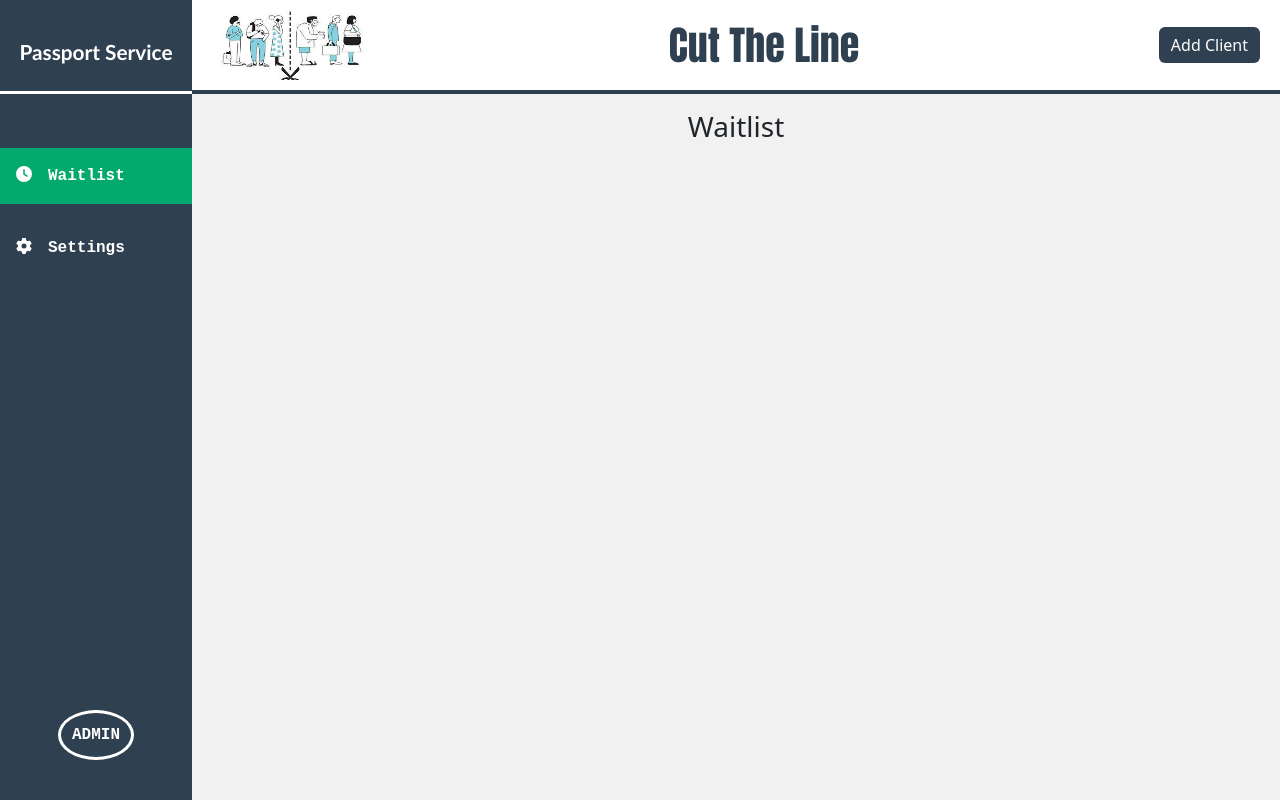
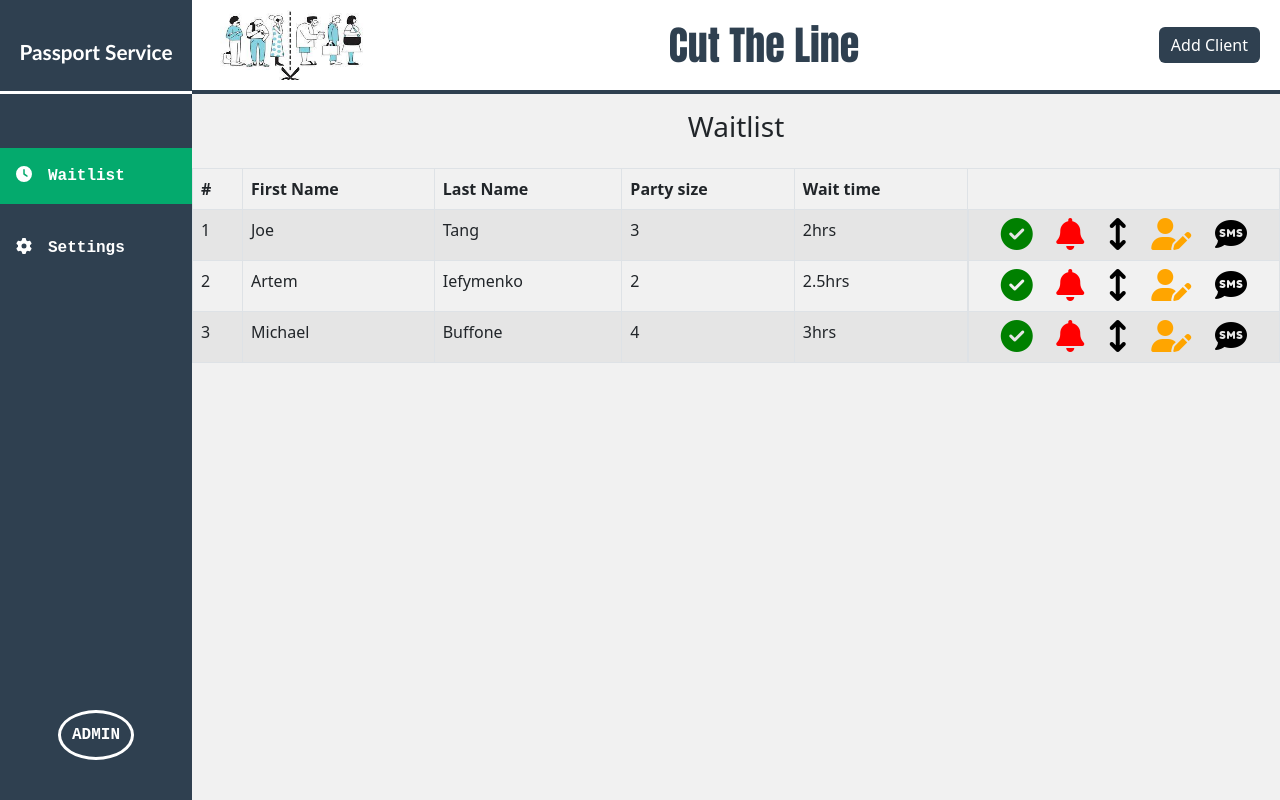
Before and after one commit to aiefymenko/cut-the-line, a React (Create React App) app in the folder client/: page /admin/waitlist in a window 1280 px wide. Built offline with nearby package versions, Linux system fonts and the light colour scheme.

Commit message:
Add waitlist form and pass the data over from Popup createUser

```diff
--- a/client/package.json
+++ b/client/package.json
@@ -12,9 +12,12 @@
     "@testing-library/user-event": "^13.5.0",
     "axios": "^0.27.2",
     "bootstrap": "^5.2.0",
+    "classnames": "^2.3.1",
+    "font-awesome": "^4.7.0",
     "react": "^18.2.0",
     "react-bootstrap": "^2.4.0",
     "react-dom": "^18.2.0",
+    "react-phone-number-input": "^3.2.6",
     "react-router-dom": "^6.3.0",
     "react-scripts": "5.0.1",
     "sass": "^1.54.0",
--- a/client/public/index.html
+++ b/client/public/index.html
@@ -15,6 +15,7 @@
       user's mobile device or desktop. See https://developers.google.com/web/fundamentals/web-app-manifest/
     -->
     <link rel="manifest" href="%PUBLIC_URL%/manifest.json" />
+    <link rel="stylesheet" href="https://cdnjs.cloudflare.com/ajax/libs/font-awesome/6.1.2/css/all.min.css" integrity="sha512-1sCRPdkRXhBV2PBLUdRb4tMg1w2YPf37qatUFeS7zlBy7jJI8Lf4VHwWfZZfpXtYSLy85pkm9GaYVYMfw5BC1A==" crossorigin="anonymous" referrerpolicy="no-referrer" />
     <!--
       Notice the use of %PUBLIC_URL% in the tags above.
       It will be replaced with the URL of the `public` folder during the build.
--- a/client/src/components/admin/FeatureSection/Buttons/Buttons.js
+++ b/client/src/components/admin/FeatureSection/Buttons/Buttons.js
@@ -1,9 +1,21 @@
 import React from 'react'
-import Button from 'react-bootstrap/Button'
+import classNames from "classnames"
 import './Buttons.scss'
 
-export default function Buttons() {
-  return (
-    <Button as="input" type="submit" value="Submit" />
-  )
+export default function Buttons(props) {
+  let buttonClass = classNames("button", {
+    "button--confirm": props.confirm,
+    " --danger": props.danger
+ })
+
+ return (
+   <button
+     className={buttonClass}
+    //  icon={props.icon}
+     onClick={props.onClick}
+     disabled={props.disabled}
+   >
+     {props.children}
+   </button>
+ );
 }
--- a/client/src/components/admin/FeatureSection/FeatureSection.js
+++ b/client/src/components/admin/FeatureSection/FeatureSection.js
@@ -1,4 +1,4 @@
-import React from "react";
+import React, {useState} from "react";
 import { Route, Routes } from "react-router-dom";
 
 import Header from "./Header/Header";
@@ -6,12 +6,51 @@ import Setting from "./Pages/Setting";
 import Waitlist from "./Pages/Waitlist";
 
 const FeatureSection = () => {
+  const [waitlist, setWaitlist] = useState([
+    {
+      id: 1,
+      first_name: 'Joe',
+      last_name: 'Tang',
+      phone_number: '',
+      party_size: 3,
+      wait_time: '2hrs'
+    },
+    {
+      id: 2,
+      first_name: 'Artem',
+      last_name: 'Iefymenko',
+      phone_number: '',
+      party_size: 2,
+      wait_time: '2.5hrs'
+    },
+    {
+      id: 3,
+      first_name: 'Michael',
+      last_name: 'Buffone',
+      phone_number: '',
+      party_size: 4,
+      wait_time: '3hrs'
+    }
+  ]);
+
+  const addWaitlist = (firstName, lastName, phone, groupSize) => {
+    setWaitlist([...waitlist, {
+      id: 4,
+      first_name: firstName,
+      last_name: lastName,
+      phone_number: phone,
+      party_size: groupSize,
+      wait_time: ""
+    }]);
+
+  }
+
   return (
     <>
-      <Header />
+      <Header addWaitlist={addWaitlist} />
       <Routes>
         <Route path="settings" element={<Setting />} />
-        <Route path="waitlist" element={<Waitlist />} />
+        <Route path="waitlist" element={<Waitlist waitlist={waitlist} />} />
       </Routes>
     </>
   );
--- a/client/src/components/admin/FeatureSection/Header/Header.js
+++ b/client/src/components/admin/FeatureSection/Header/Header.js
@@ -5,7 +5,7 @@ import Popup from "../UserDetails/Popup";
 
 import "./Header.scss";
 
-const Header = () => {
+const Header = ({addWaitlist}) => {
   const [show, setShow] = useState(false);
 
   const handleClose = () => setShow(false);
@@ -20,7 +20,7 @@ const Header = () => {
           Add Client
         </Button>
       </div>
-      {show && <Popup handleClose={handleClose} />}
+      {show && <Popup addWaitlist={addWaitlist} handleClose={handleClose} />}
     </>
   );
 };
--- a/client/src/components/admin/FeatureSection/Pages/Waitlist.js
+++ b/client/src/components/admin/FeatureSection/Pages/Waitlist.js
@@ -1,11 +1,48 @@
-import React from "react";
+import React, { useState } from 'react'
+import Table from 'react-bootstrap/Table';
+import "bootstrap/dist/css/bootstrap.min.css";
+import "font-awesome/css/font-awesome.min.css";
+import "./Waitlists.scss";
 
-const Waitlist = () => {
-  return (
-    <div>
-      <h3 className="title">Waitlist</h3>
-    </div>
-  );
-};
 
-export default Waitlist;
+export default function Waitlist({waitlist}) {
+
+    return (
+      <div>
+        <h3 className="title">Waitlist</h3>
+        <Table striped bordered hover>
+        <thead>
+          <tr>
+            <th>#</th>
+            <th>First Name</th>
+            <th>Last Name</th>
+            <th>Party size</th>
+            <th>Wait time</th>
+            <th></th>
+          </tr>
+        </thead>
+        <tbody>
+        {waitlist.map(waitlist => {
+          return (
+          <tr key={waitlist.id}>
+            <td>{waitlist.id}</td>
+            <td>{waitlist.first_name}</td>
+            <td>{waitlist.last_name}</td>
+            <td>{waitlist.party_size}</td>
+            <td>{waitlist.wait_time}</td>
+            <td className="icon">
+            <button className="button-solid" ><i className="fa-solid fa-circle-check fa-2x check-icon"></i></button>
+            <button className="button-solid" ><i className="fa-solid fa-bell fa-2x no-show"></i></button>
+            <button className="button-solid" ><i className="fa-solid fa-arrows-up-down fa-2x move"></i></button>
+            <button className="button-solid" ><i className="fa-solid fa-user-pen fa-2x update"></i></button>
+            <button className="button-solid" ><i className="fa-solid fa-comment-sms fa-2x sms"></i></button>
+            </td>
+          </tr>
+            )})}
+        </tbody>
+      </Table>
+      </div>
+    )
+
+
+}
--- /dev/null
+++ b/client/src/components/admin/FeatureSection/Pages/Waitlists.scss
@@ -0,0 +1,30 @@
+.icon{
+  display: flex;
+  justify-content:space-evenly;
+}
+
+.check-icon{
+  color:green;
+}
+
+.no-show{
+  color:red;
+}
+
+.move{
+  color:black;
+}
+
+.update {
+  color:orange;
+}
+
+.button-solid {
+  padding: 0;
+border: none;
+background: none;
+}
+
+.button-solid:active {
+  transform: translateY(4px);
+}
--- a/client/src/components/admin/FeatureSection/UserDetails/CreateUser.js
+++ b/client/src/components/admin/FeatureSection/UserDetails/CreateUser.js
@@ -2,20 +2,31 @@ import React, { useState } from "react";
 import PhoneInput from "react-phone-number-input";
 import "react-phone-number-input/style.css";
 import Form from "react-bootstrap/Form";
+import Button from "react-bootstrap/Button";
 
-export default function CreateUser() {
+export default function CreateUser({addWaitlist, handleClose}) {
+  const [firstName, setFirstName] = useState("");
+  const [lastName, setLastName] = useState("");
   const [phone, setPhone] = useState("");
+  const [groupSize, setGroupSize] = useState("");
+
+  const onSave = (event) => {
+    event.preventDefault();
+    addWaitlist(firstName, lastName, phone, groupSize);
+
+  }
+
 
   return (
     <Form>
       <Form.Group className="mb-3" controlId="form-text">
         <Form.Label>First Name</Form.Label>
-        <Form.Control type="text" placeholder="Enter your First Name" />
+        <Form.Control value={firstName} onChange={e => setFirstName(e.target.value)} type="text" placeholder="Enter your First Name" />
       </Form.Group>
 
       <Form.Group className="mb-3" controlId="formBasicEmail">
         <Form.Label>Last Name</Form.Label>
-        <Form.Control type="text" placeholder="Last Name" />
+        <Form.Control value={lastName} onChange={e => setLastName(e.target.value)} type="text" placeholder="Last Name" />
       </Form.Group>
 
       <Form.Group className="mb-3" controlId="form-text">
@@ -27,9 +38,8 @@ export default function CreateUser() {
           onChange={setPhone}
         />
       </Form.Group>
-
       <Form.Group className="mb-3" controlId="form-text">
-        <Form.Select aria-label="Floating label select example">
+        <Form.Select aria-label="Floating label select example" value={groupSize} onChange={e => setGroupSize(e.target.value)}>
           <option>Group size</option>
           <option value="1">One</option>
           <option value="2">Two</option>
@@ -37,7 +47,13 @@ export default function CreateUser() {
           <option value="4">Four</option>
           <option value="5">Five</option>
         </Form.Select>
-      </Form.Group>
+        </Form.Group>
+        <Button variant="secondary" onClick={handleClose}>
+            Back
+          </Button>
+          <Button type="submit" variant="primary" onClick={onSave}>
+            Save Changes
+          </Button>
     </Form>
   );
 }
--- a/client/src/components/admin/FeatureSection/UserDetails/Popup.js
+++ b/client/src/components/admin/FeatureSection/UserDetails/Popup.js
@@ -1,29 +1,19 @@
 import React from "react";
-import Button from "react-bootstrap/Button";
 import Modal from "react-bootstrap/Modal";
 import CreateUser from "./CreateUser";
 
 import "./Popup.scss";
 
-export default function Popup({ handleClose }) {
+export default function Popup({ handleClose, addWaitlist }) {
+
   return (
-    <div className="userForm">
       <Modal show={true} onHide={handleClose}>
         <Modal.Header closeButton>
           <Modal.Title>Create new user</Modal.Title>
         </Modal.Header>
         <Modal.Body>
-          <CreateUser />
+          <CreateUser handleClose={handleClose} addWaitlist={addWaitlist}/>
         </Modal.Body>
-        <Modal.Footer>
-          <Button variant="secondary" onClick={handleClose}>
-            Back
-          </Button>
-          <Button variant="primary" onClick={handleClose}>
-            Save Changes
-          </Button>
-        </Modal.Footer>
       </Modal>
-    </div>
   );
 }
--- /dev/null
+++ b/client/src/styles/mixins.scss
@@ -0,0 +1,23 @@
+@mixin fade {
+  transition: opacity 0.2s ease-out;
+}
+
+@mixin button-active {
+  cursor: pointer;
+}
+
+@mixin button-inactive--opacity {
+  @include fade;
+  opacity: 0.7;
+}
+
+@mixin button-active--opacity {
+  @include button-active;
+  opacity: 1;
+}
+
+@mixin border-card($color) {
+  background-color: rgba($color, $inactive-opacity);
+  color: $color;
+  border: 2px solid $color;
+}
--- /dev/null
+++ b/client/src/styles/variables.scss
@@ -0,0 +1,17 @@
+$font-family: "Source Sans Pro", sans-serif;
+
+$active-opacity: 1;
+$inactive-opacity: 0.15;
+
+$white: #fff;
+$black: #000;
+
+$dark-background: #222f3e;
+
+$weeks-colors: #54a0ff, #48dbfb, #1dd1a1, #5f27cd;
+$booked-color: #54a0ff;
+$danger-color: #ee5253;
+$error-color: #ff9f43;
+$confirm-color: #10ac84;
+
+$spacing: 2rem;
```
Also changed, not shown: client/src/components/admin/FeatureSection/Buttons/Buttons.scss (+60 -5 lines), 1 other file (tests, documents, lock files or other folders).
